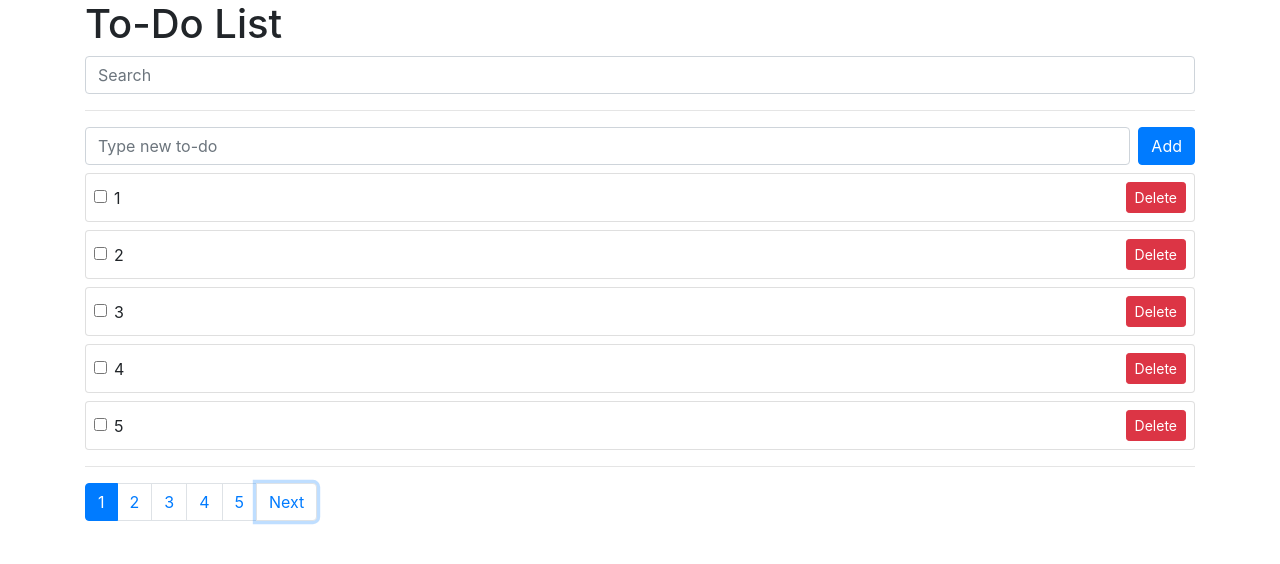
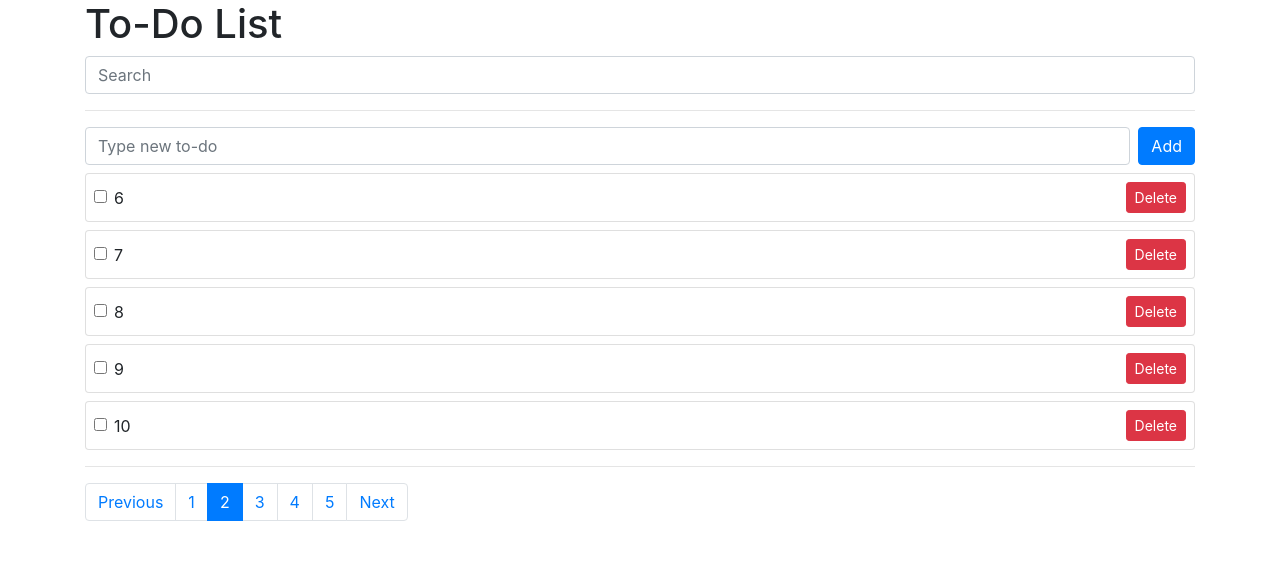
Before and after one commit to klaus9267/vue-study, a Vue app: page / in a window 1280 px wide. Both pictures are taken after a click on the link "Next". Shown: the top 564 px of the page. Built offline with nearby package versions, Linux system fonts and the light colour scheme; data requests are answered from the project's data file.

Commit message:
34 Pagination 3

```diff
--- a/src/App.vue
+++ b/src/App.vue
@@ -26,7 +26,7 @@
     <nav aria-label="Page navigation example">
       <ul class="pagination">
         <li v-if="currentPage !== 1" class="page-item">
-          <a class="page-link" href="#">Previous</a>
+          <a class="page-link pointer" @click="getTodos(currentPage-1)">Previous</a>
         </li>
         <li
             v-for="page in numberOfPages"
@@ -34,12 +34,12 @@
             class="page-item"
             :class="{active: page === currentPage}"
         >
-          <a class="page-link" href="#">
+          <a class="page-link" @click="getTodos(page)">
             {{ page }}
           </a>
         </li>
         <li v-if="numberOfPages !== currentPage" class="page-item">
-          <a class="page-link" href="#">Next</a>
+          <a class="page-link pointer" @click="getTodos(currentPage+1)">Next</a>
         </li>
       </ul>
     </nav>
@@ -71,11 +71,11 @@ export default {
       return Math.ceil(numberOfTodos.value / limit);
     })
 
-    const getTodos = async () => {
+    const getTodos = async (page = currentPage.value) => {
+      currentPage.value = page;
       try {
-
         const res = await axios.get(
-            `http://localhost:3000/todos?_page=${currentPage.value}&_limit=${limit}`
+            `http://localhost:3000/todos?_page=${page}&_limit=${limit}`
         );
         numberOfTodos.value = res.headers['x-total-count'];
         todos.value = res.data;
@@ -144,10 +144,14 @@ export default {
       error,
       numberOfPages,
       currentPage,
+      getTodos
     };
   },
 };
 </script>
 
 <style>
+.pointer {
+  cursor: pointer;
+}
 </style>
```
